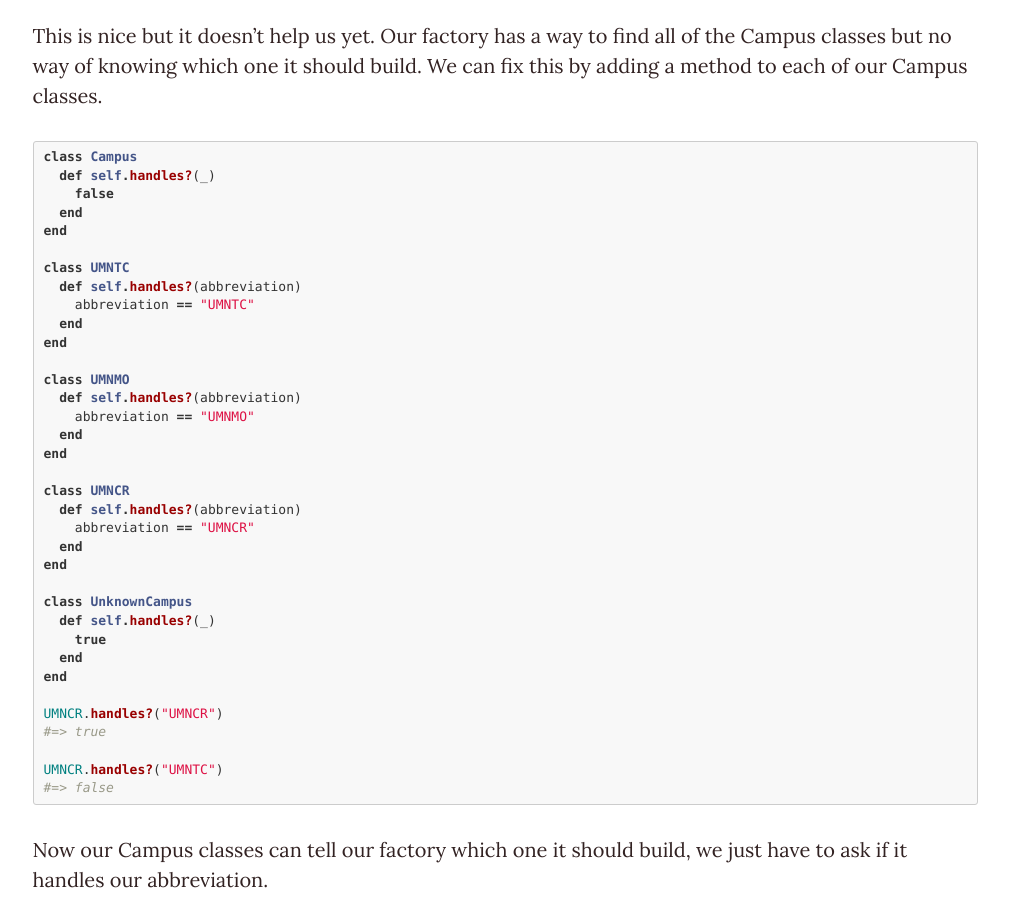
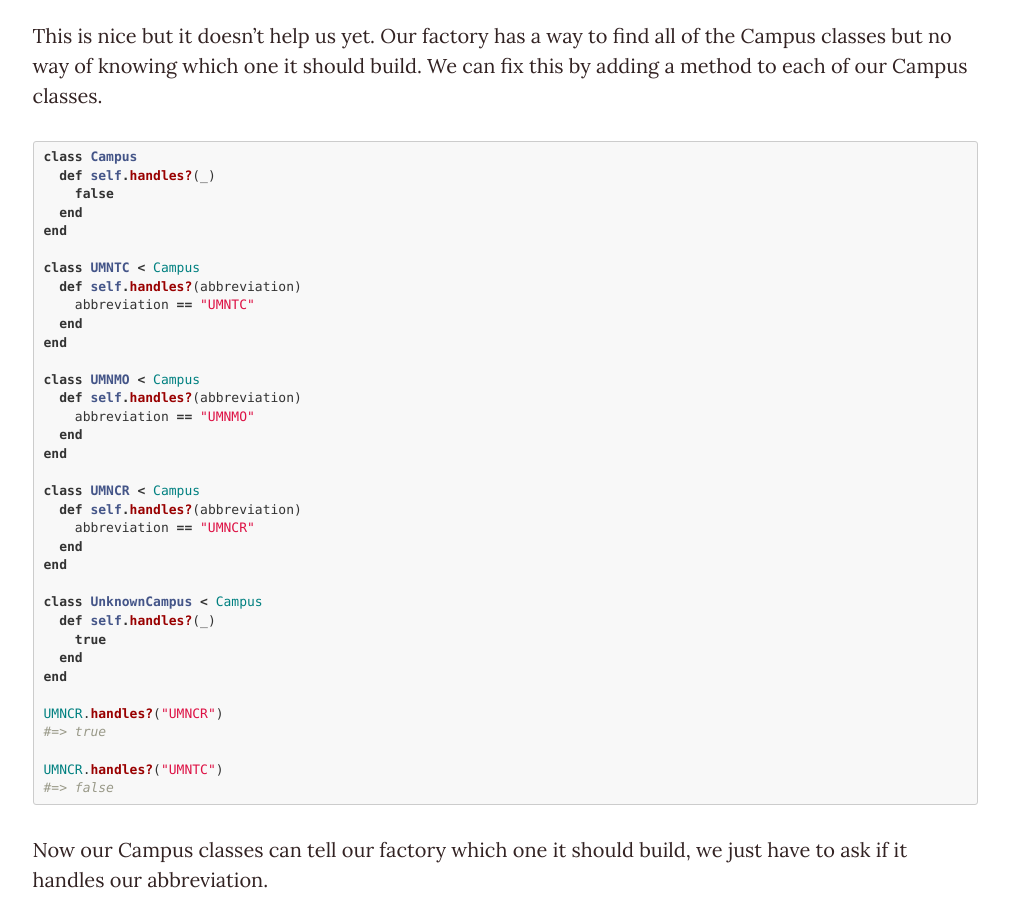
Before and after one commit to IanWhitney/designisrefactoring, a Jekyll site: the page built from _posts/2016-02-03-factories.markdown, in a window 1280 px wide and 900 px high, scrolled down 5491 px. Shown: the whole window, without its empty margins (135-1144 px from the left). Built offline with Jekyll 4.4.1, drawn with Linux system fonts in a browser that asks for light colours; nearby versions of some CDN libraries; a script that is not in the unit is left out.

Commit message:
Forgot to inherit in my inheritance example. Inheritance is hard

```diff
--- a/_posts/2016-02-03-factories.markdown
+++ b/_posts/2016-02-03-factories.markdown
@@ -222,25 +222,25 @@ class Campus
   end
 end
 
-class UMNTC
+class UMNTC < Campus
   def self.handles?(abbreviation)
     abbreviation == "UMNTC"
   end
 end
 
-class UMNMO
+class UMNMO < Campus
   def self.handles?(abbreviation)
     abbreviation == "UMNMO"
   end
 end
 
-class UMNCR
+class UMNCR < Campus
   def self.handles?(abbreviation)
     abbreviation == "UMNCR"
   end
 end
 
-class UnknownCampus
+class UnknownCampus < Campus
   def self.handles?(_)
     true
   end
```
